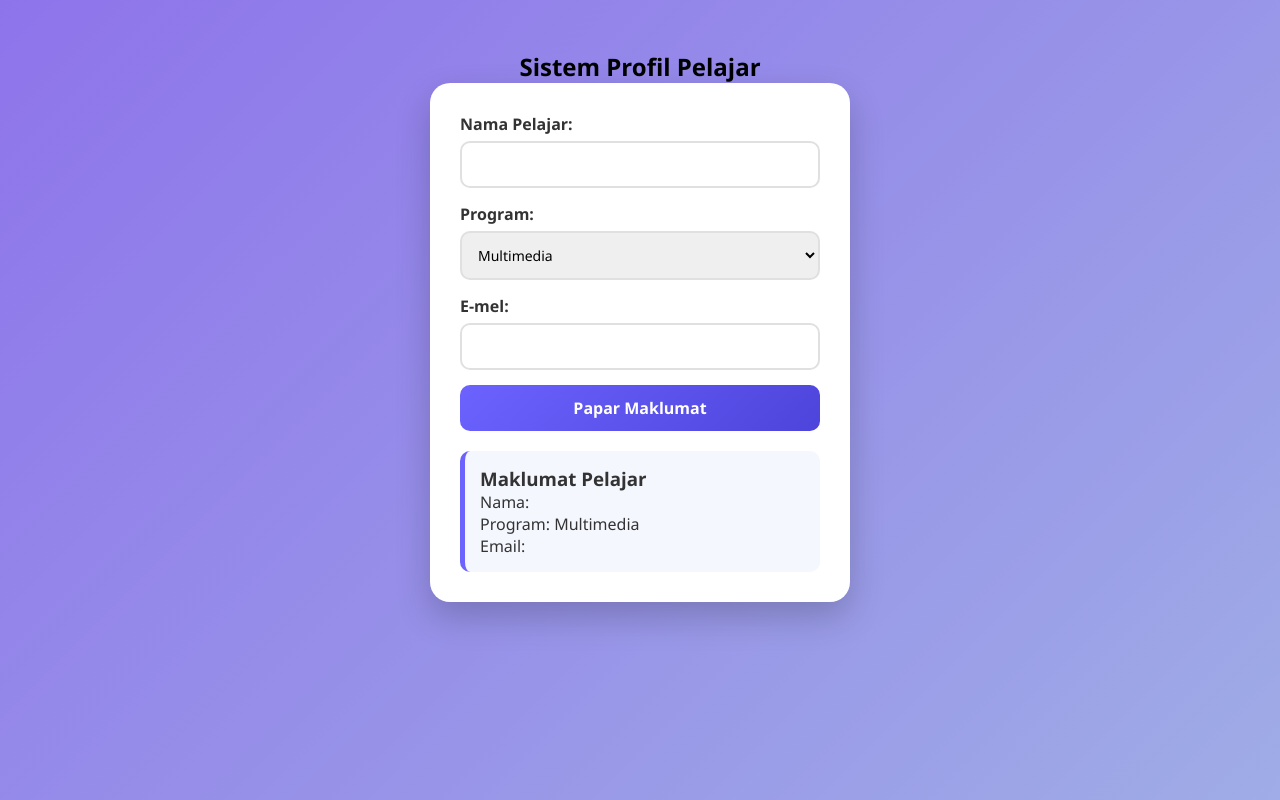
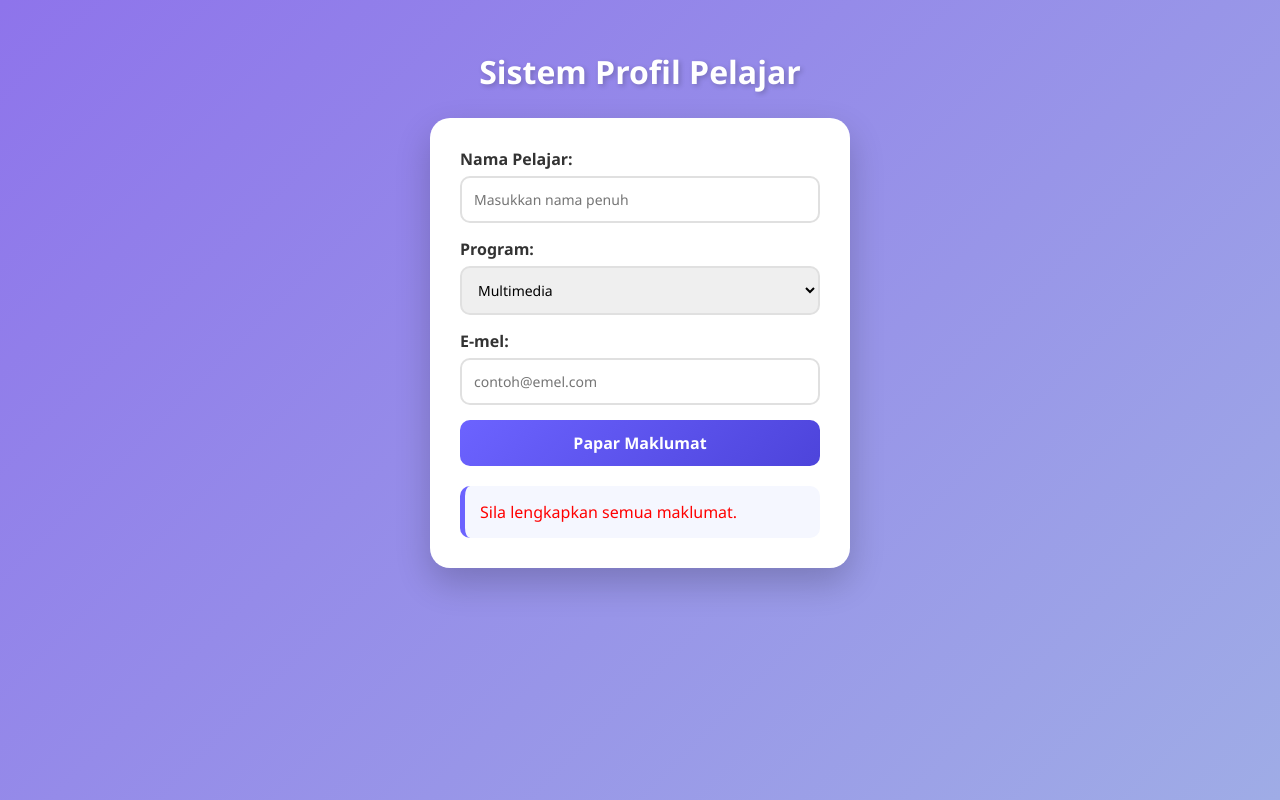
Before and after one commit to VennilaaChandran/sistem-profil-pelajar, a plain HTML site: page index.html in a window 1280 px wide. Both pictures are taken after a click on the button "Papar Maklumat". Drawn offline with Linux system fonts and the light colour scheme.

Commit message:
Initial commit

```diff
--- a/index.html
+++ b/index.html
@@ -104,12 +104,13 @@ button:hover{
 
 <body>
 
-<h2>Sistem Profil Pelajar</h2>
+<!-- Ditukar kepada h1 untuk padanan CSS -->
+<h1>Sistem Profil Pelajar</h1>
 
 <div class="container">
 
     <label>Nama Pelajar:</label>
-    <input type="text" id="nama">
+    <input type="text" id="nama" placeholder="Masukkan nama penuh">
 
     <label>Program:</label>
     <select id="program">
@@ -120,15 +121,38 @@ button:hover{
     </select>
 
     <label>E-mel:</label>
-    <input type="email" id="email">
+    <input type="email" id="email" placeholder="contoh@emel.com">
 
     <button onclick="paparMaklumat()">Papar Maklumat</button>
 
-    <div id="output"></div>
+    <div id="output">
+        Sila masukkan maklumat pelajar.
+    </div>
 
 </div>
 
-<script src="script.js"></script>
+<!-- Fungsi JavaScript dimasukkan terus ke dalam fail -->
+<script>
+    function paparMaklumat() {
+        const nama = document.getElementById("nama").value;
+        const program = document.getElementById("program").value;
+        const email = document.getElementById("email").value;
+        const outputDiv = document.getElementById("output");
+
+        // Semak jika ada ruangan yang kosong
+        if (nama === "" || email === "") {
+            outputDiv.innerHTML = '<span style="color:red;">Sila lengkapkan semua maklumat.</span>';
+            return;
+        }
+
+        // Paparkan output
+        outputDiv.innerHTML = `
+            <strong>Nama:</strong> ${nama} <br>
+            <strong>Program:</strong> ${program} <br>
+            <strong>E-mel:</strong> ${email}
+        `;
+    }
+</script>
 
 </body>
 </html>
```
